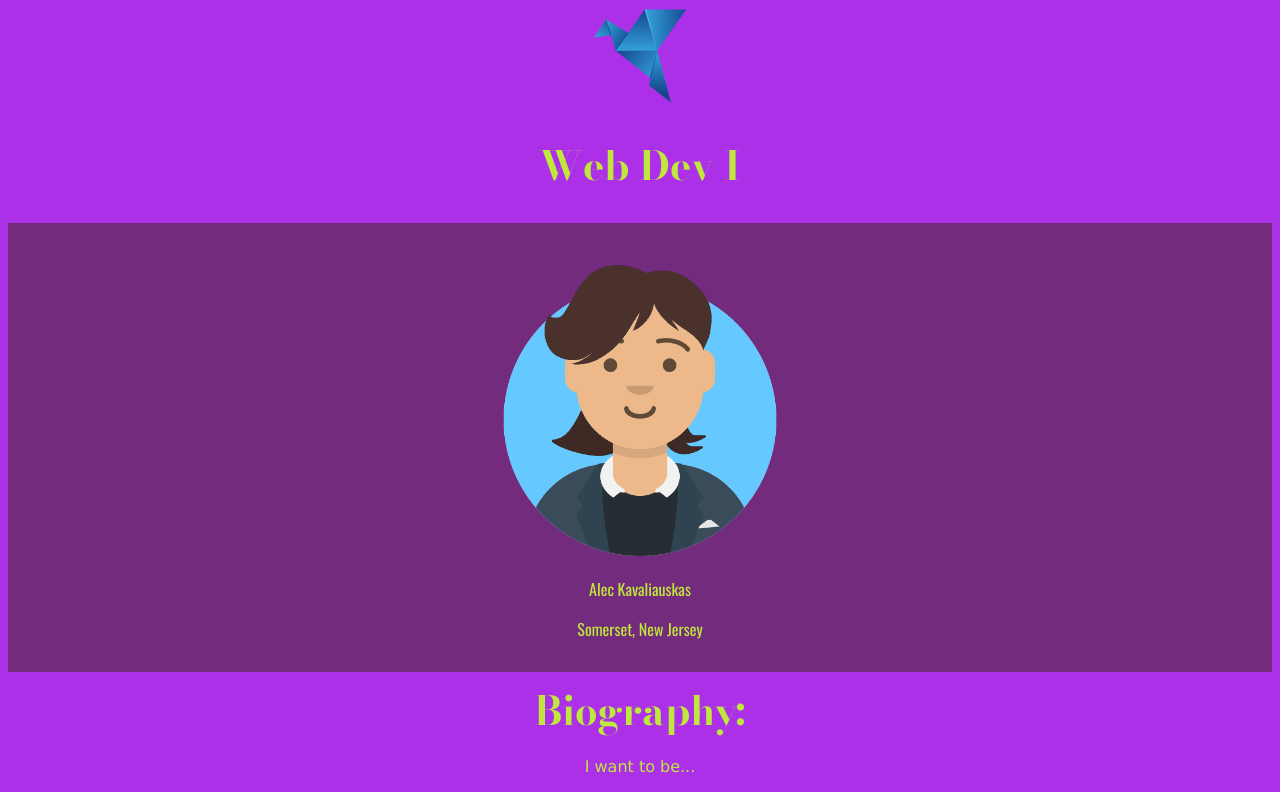
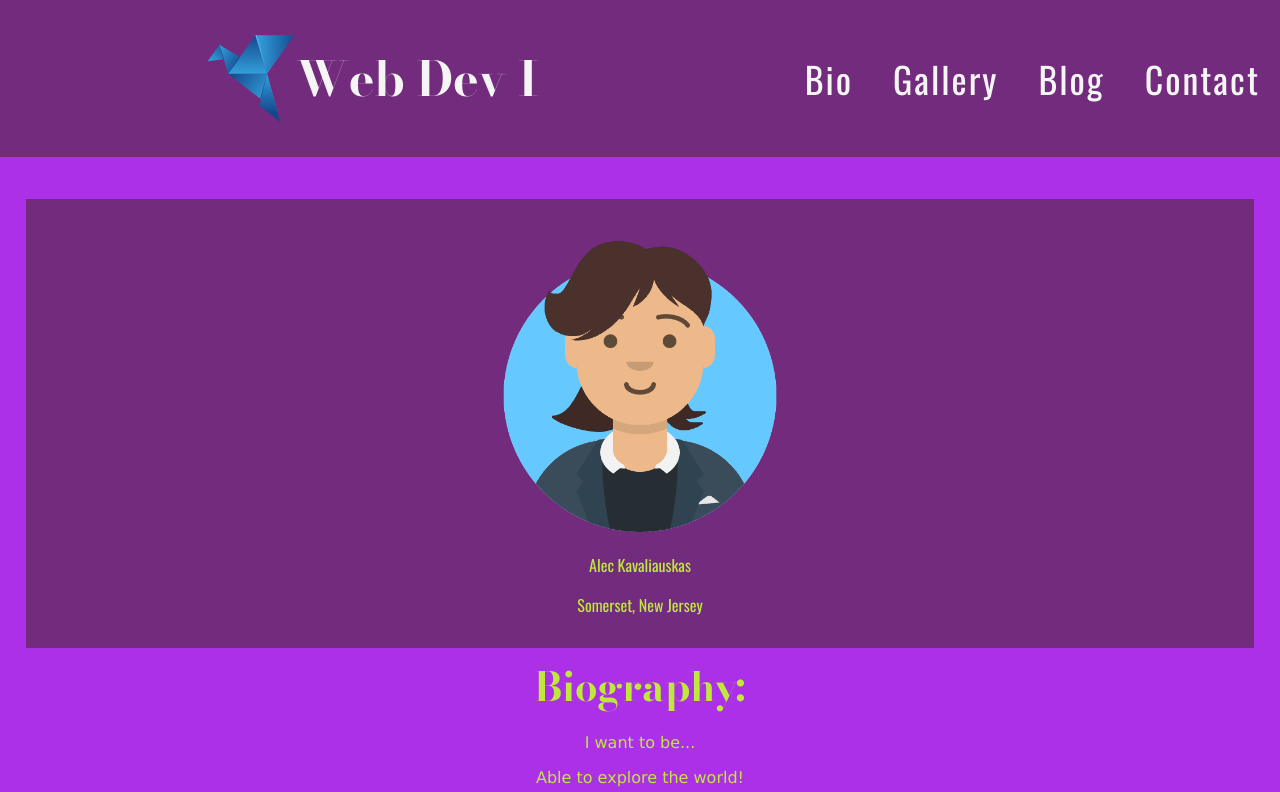
Before and after one commit to rvcc-grid/fa26-about-me-a301k, a plain HTML site: page index.html in a window 1280 px wide. Shown: the top 792 px of the page. Drawn offline with nearby package versions, Linux system fonts and the light colour scheme.

Commit message:
added navbar

```diff
--- /dev/null
+++ b/css/nav.css
@@ -0,0 +1,105 @@
+/* make scrolling smooth */
+html{
+    scroll-behavior: smooth;
+}
+
+/*
+ get rid of padding & sizing on body so
+ header is at top
+*/
+body{
+    box-sizing: border-box;
+    padding: 0;
+    margin: 0;
+}
+
+/* add some padding back to rest of page */
+main {
+    padding: 2vw;
+}
+
+/* navbar */
+.navbar {
+    background-color: #732B7D;
+    color: whitesmoke;
+    display: flex;
+    flex-direction: column;
+    font-size: 1.5rem;
+    margin-bottom: 1rem;
+
+}
+
+
+/* logo */
+
+
+.logo{
+    display:flex;
+    align-items: center;
+    margin: 0 auto;
+}
+
+.logo img{
+    height: 7vw;
+    width: 7vw;
+}
+
+.logo h1{
+    font-size: 2em
+
+}
+
+
+
+/* navigation list */
+.navbar-links{
+   list-style: none;
+    display: block;
+    padding: 0.5em 0;
+
+}
+
+/*
+ style all a tags in header
+ and then on hover
+*/
+
+.navbar-links a{
+    color: whitesmoke;
+    background-color: #732B7D;
+    font-size: 1.5em;
+    padding: 1rem 1.25rem;
+    letter-spacing: 2px;
+    text-decoration: none;
+    display: inline-block;
+}
+
+.navbar-links a:hover,
+.navbar-links a:focus{
+    filter: invert(1);
+    border-radius: 10px;
+    outline: none;
+}
+
+/*
+media query for non-mobile nav bar
+min-width set to width of nav elements
+such that no text wraps
+*/
+
+@media screen and (min-width: 60rem){
+    .navbar-links{
+        display: flex;
+        justify-content: space-between;
+    }
+
+    .navbar {
+        flex-direction: row;
+        justify-content: space-between;
+    }
+    .navbar ul{
+        display: flex;
+        justify-content: space-between;
+    }
+
+}
--- a/index.html
+++ b/index.html
@@ -12,14 +12,28 @@
         href="https://fonts.googleapis.com/css2?family=Bodoni+Moda:ital,opsz,wght@0,6..96,400..900;1,6..96,400..900&family=Oswald:wght@200..700&display=swap"
         rel="stylesheet">
     <link href="css/style.css" rel="stylesheet">
+    <link href="css/nav.css" rel="stylesheet">
 </head>
 
 <body>
     <!-- the body element contains all content shown to a visitor-->
     <header>
         <!-- the header shows logo and page title-->
-        <img src="img/bob.svg" alt="Blue origami logo">
-        <h1>Web Dev I</h1>
+        <nav class="navbar">
+            <div class="logo">
+                <img src="img/bob.svg" alt="Blue origami logo">
+                <h1>Web Dev I</h1>
+            </div>
+            <div class="navbar-links">
+                <ul>
+                    <li><a href="#bio">Bio</a></li>
+                    <li><a href="#gallery">Gallery</a></li>
+                    <li><a href="#lit">Blog</a></li>
+                    <li><a href="#contact">Contact</a></li>
+                </ul>
+
+            </div>
+        </nav>
     </header>
 
     <main>
```
